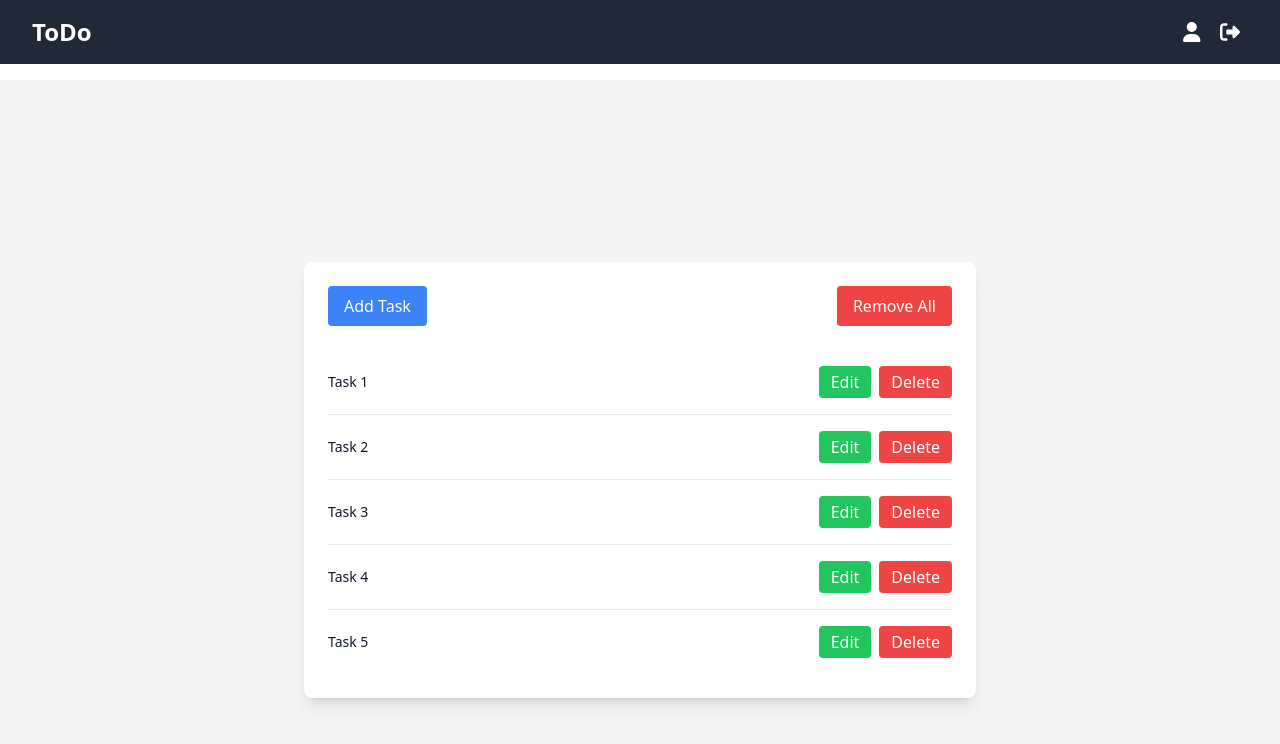
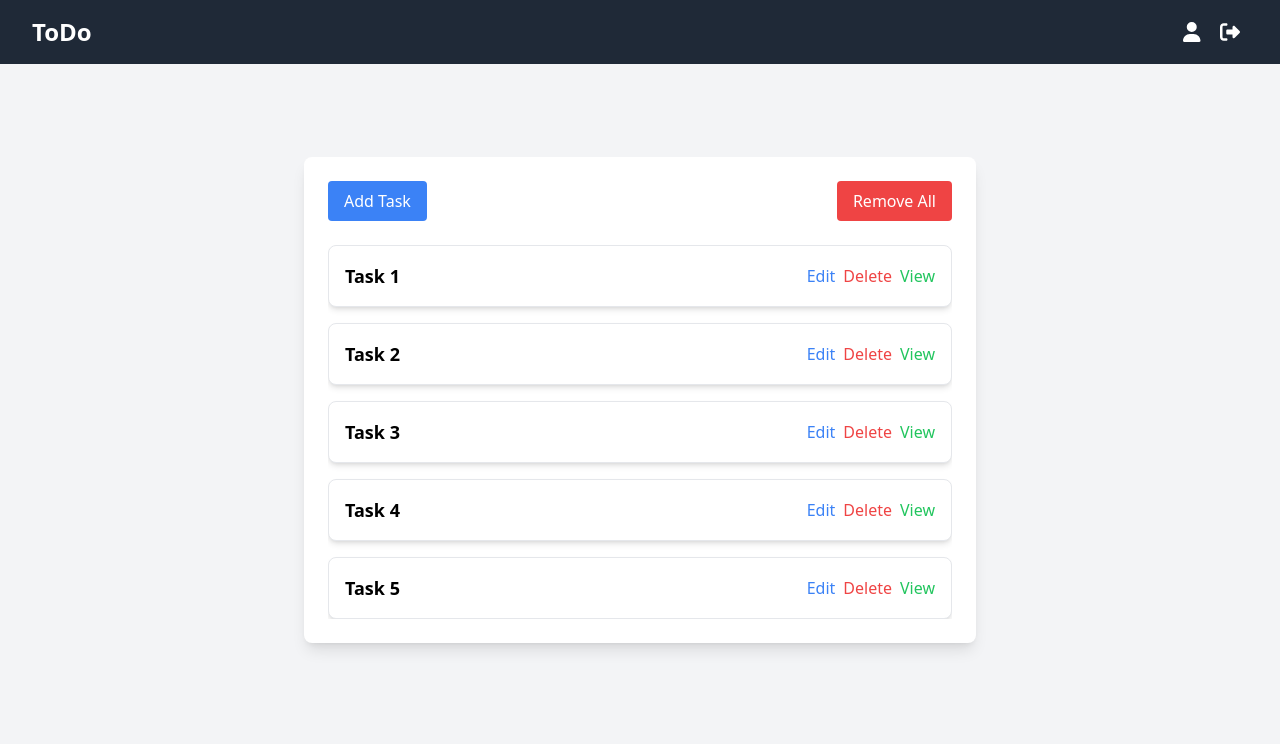
Before and after one commit to shrawan1s/ViteToDo, a React (Vite) app: page /Home in a window 1280 px wide. Shown: the top 744 px of the page. Built offline with nearby package versions, Linux system fonts and the light colour scheme; no server answers; sample sign-in values are in the browser's storage.

Commit message:
Added types and created api functions

```diff
--- /dev/null
+++ b/src/api/task.ts
@@ -0,0 +1,83 @@
+import axios, { AxiosError } from 'axios';
+import { Task, TaskResponse, DeleteTaskResponse, DeleteAllTasksResponse, ErrorResponse } from '../utility/Task';
+
+// Define the base URL for tasks API
+const BASE_TASK_URL = import.meta.env.VITE_BASE_TASK_URL;
+
+// Create an instance of Axios with a base URL configured
+const axiosInstance = axios.create({
+    baseURL: BASE_TASK_URL,
+});
+
+// Fetch all tasks
+export const fetchAllTasks = async (token: string): Promise<Task[]> => {
+    try {
+        const response = await axiosInstance.get<Task[]>('/fetchalltasks', {
+            headers: { Authorization: `Bearer ${token}` }
+        });
+        return response.data;
+    } catch (error: any) {
+        throw handleAxiosError(error);
+    }
+}
+
+// Add a new task
+export const addTask = async (taskData: { task: string }, token: string): Promise<TaskResponse> => {
+    try {
+        const response = await axiosInstance.post<TaskResponse>('/addtask', taskData, {
+            headers: { Authorization: `Bearer ${token}` }
+        });
+        return response.data;
+    } catch (error: any) {
+        throw handleAxiosError(error);
+    }
+}
+
+// Update an existing task
+export const updateTask = async (id: string, taskData: { task?: string }, token: string): Promise<TaskResponse> => {
+    try {
+        const response = await axiosInstance.put<TaskResponse>(`/updatetask/${id}`, taskData, {
+            headers: { Authorization: `Bearer ${token}` }
+        });
+        return response.data;
+    } catch (error: any) {
+        throw handleAxiosError(error);
+    }
+}
+
+// Delete a single task
+export const deleteTask = async (id: string, token: string): Promise<DeleteTaskResponse> => {
+    try {
+        const response = await axiosInstance.delete<DeleteTaskResponse>(`/deletetask/${id}`, {
+            headers: { Authorization: `Bearer ${token}` }
+        });
+        return response.data;
+    } catch (error: any) {
+        throw handleAxiosError(error);
+    }
+}
+
+// Delete all tasks
+export const deleteAllTasks = async (token: string): Promise<DeleteAllTasksResponse> => {
+    try {
+        const response = await axiosInstance.delete<DeleteAllTasksResponse>('/deletealltasks', {
+            headers: { Authorization: `Bearer ${token}` }
+        });
+        return response.data;
+    } catch (error: any) {
+        throw handleAxiosError(error);
+    }
+}
+
+// Handle Axios errors
+const handleAxiosError = (error: AxiosError): ErrorResponse => {
+    if (error.request) {
+        // No response received from the server
+        console.error('No response received from the server:', error.message);
+        return { success: false, error: 'Network error' };
+    } else {
+        // Error setting up the request
+        console.error('Error setting up the request:', error.message);
+        return { success: false, error: 'Request error' };
+    }
+}
--- a/src/components/Home.tsx
+++ b/src/components/Home.tsx
@@ -60,7 +60,7 @@ const Home: React.FC = () => {
   };
 
   return (
-    <div className="p-6 flex flex-col items-center justify-center min-h-screen mt-20 bg-gray-100">
+    <div className="p-6 flex flex-col items-center justify-center min-h-screen bg-gray-100">
       <div className="w-full max-w-2xl bg-white p-6 rounded-lg shadow-lg">
         <div className="flex justify-between mb-6">
           <button
--- a/src/components/TaskList.tsx
+++ b/src/components/TaskList.tsx
@@ -6,38 +6,44 @@ type TaskListProps = {
     openModal: (task: Task) => void;
     handleDelete: (taskId: number) => void;
     openViewModal: (task: Task) => void;
-}
-
+};
 
 const TaskList: React.FC<TaskListProps> = ({ tasks, openModal, handleDelete, openViewModal }) => {
     return (
-        <div className="w-full">
+        <div className="grid grid-cols-1 gap-4">
             {tasks.length === 0 ? (
                 <p>No tasks available.</p>
             ) : (
-                <ul className="divide-y divide-gray-200">
-                    {tasks.map((task) => (
-                        <li key={task.id} className="py-4 flex justify-between items-center">
-                            <div className="flex-1 min-w-0" onClick={() => openViewModal(task)}>
-                                <div className="text-sm font-medium text-gray-900 truncate">{task.title}</div>
-                            </div>
-                            <div className="ml-4 flex-shrink-0 space-x-2">
+                tasks.map((task) => (
+                    <div
+                        key={task.id}
+                        className="bg-white p-4 rounded-lg shadow-md border border-gray-200 hover:shadow-lg transition-shadow"
+                    >
+                        <div className="flex justify-between items-center">
+                            <h3 className="text-lg font-semibold">{task.title}</h3>
+                            <div className="flex space-x-2">
                                 <button
                                     onClick={() => openModal(task)}
-                                    className="bg-green-500 text-white px-3 py-1 rounded hover:bg-green-600"
+                                    className="text-blue-500 hover:text-blue-700"
                                 >
                                     Edit
                                 </button>
                                 <button
                                     onClick={() => handleDelete(task.id)}
-                                    className="bg-red-500 text-white px-3 py-1 rounded hover:bg-red-600"
+                                    className="text-red-500 hover:text-red-700"
                                 >
                                     Delete
                                 </button>
+                                <button
+                                    onClick={() => openViewModal(task)}
+                                    className="text-green-500 hover:text-green-700"
+                                >
+                                    View
+                                </button>
                             </div>
-                        </li>
-                    ))}
-                </ul>
+                        </div>
+                    </div>
+                ))
             )}
         </div>
     );
--- a/src/components/TaskModal.tsx
+++ b/src/components/TaskModal.tsx
@@ -1,7 +1,7 @@
 import React, { useState, useEffect } from 'react';
 import { Formik, Form, Field, ErrorMessage } from 'formik';
-import * as Yup from 'yup';
 import { Task } from '../utility/Types';
+import { Tasks } from '../schema/Task';
 
 type TaskModalProps = {
     task: Task | null;
@@ -23,13 +23,9 @@ const TaskModal: React.FC<TaskModalProps> = ({ task, closeModal, handleAddTask,
         title: task ? task.title : ''
     };
 
-    const validationSchema = Yup.object({
-        title: Yup.string().required('Title is required'),
-        description: Yup.string().required('Description is required'),
-    });
-
     const onSubmit = (values: any) => {
         if (task) {
+            console.log("Submiting task");
             handleUpdateTask({ ...task, ...values });
         } else {
             handleAddTask(values);
@@ -42,7 +38,7 @@ const TaskModal: React.FC<TaskModalProps> = ({ task, closeModal, handleAddTask,
             <div className="fixed inset-0 bg-gray-600 bg-opacity-75 z-40"></div>
             <div className="bg-white rounded-lg shadow-2xl max-w-lg w-full mx-auto p-6 z-50 relative">
                 <h2 className="text-2xl font-semibold mb-6 text-gray-800">{task ? "Update Task" : "Add Task"}</h2>
-                <Formik initialValues={initialValues} validationSchema={validationSchema} onSubmit={onSubmit}>
+                <Formik initialValues={initialValues} validationSchema={Tasks} onSubmit={onSubmit}>
                     <Form className="space-y-6">
                         <div>
                             <label htmlFor="title" className="block text-sm font-medium text-gray-700 mb-1">Title</label>
--- /dev/null
+++ b/src/schema/Task.ts
@@ -0,0 +1,6 @@
+import * as Yup from 'yup';
+
+// Define Yup schema for form validation
+export const Tasks = Yup.object().shape({
+    title: Yup.string().required('Title is required'),
+});
--- /dev/null
+++ b/src/utility/Task.ts
@@ -0,0 +1,39 @@
+// Input types of data.
+export type AddTaskInput = {
+    task: string;
+};
+
+export type UpdateTaskInput = {
+    task?: string;
+};
+
+// Output types of data and error.
+export type Task = {
+    _id: string;
+    task: string;
+    user: string;
+    date: Date;
+};
+
+export type TaskResponse = {
+    message: string;
+    note: Task;
+};
+
+export type DeleteTaskResponse = {
+    message: string;
+    note?: Task | null;
+};
+
+export type DeleteAllTasksResponse = {
+    message: string;
+    deletedNotes: {
+        acknowledged: boolean;
+        deletedCount: number;
+    };
+};
+
+export type ErrorResponse = {
+    success: boolean;
+    error: string;
+}
```
Also changed, not shown: 1 other file (tests, documents, lock files or other folders).
